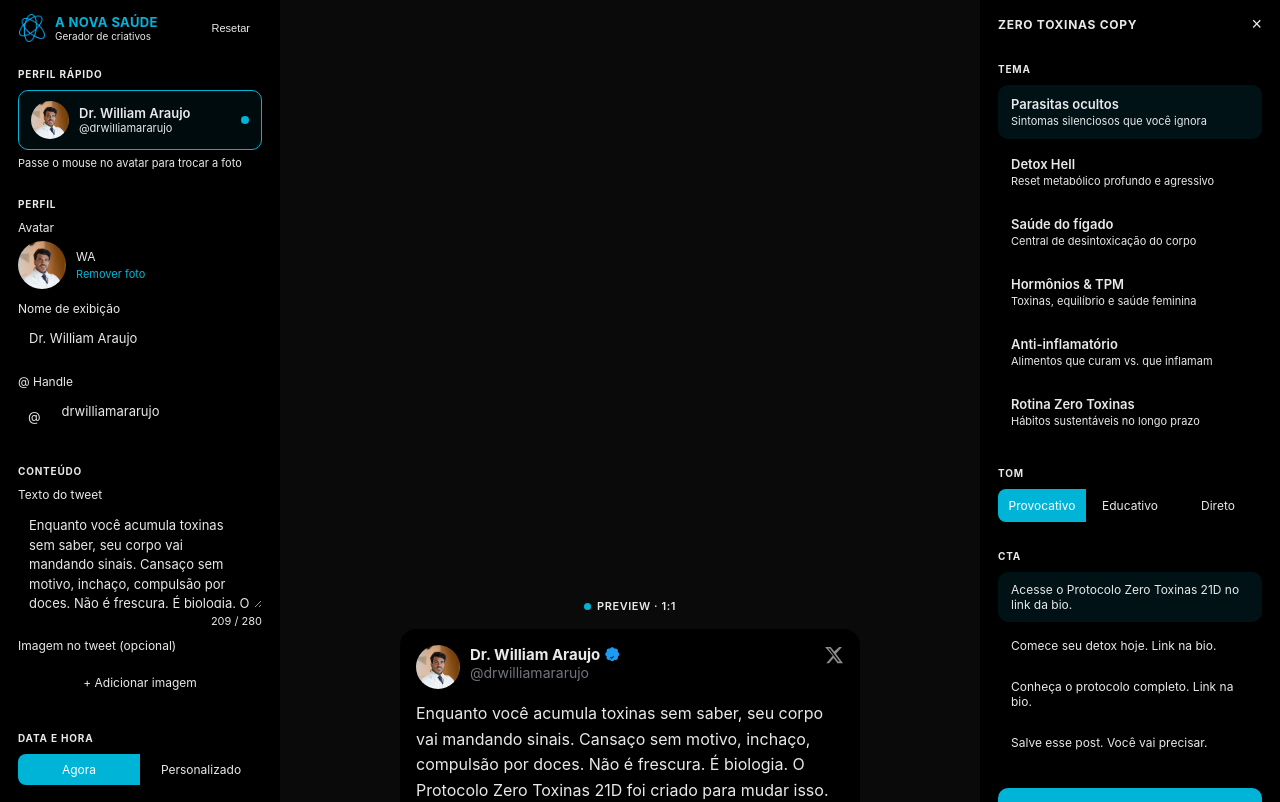
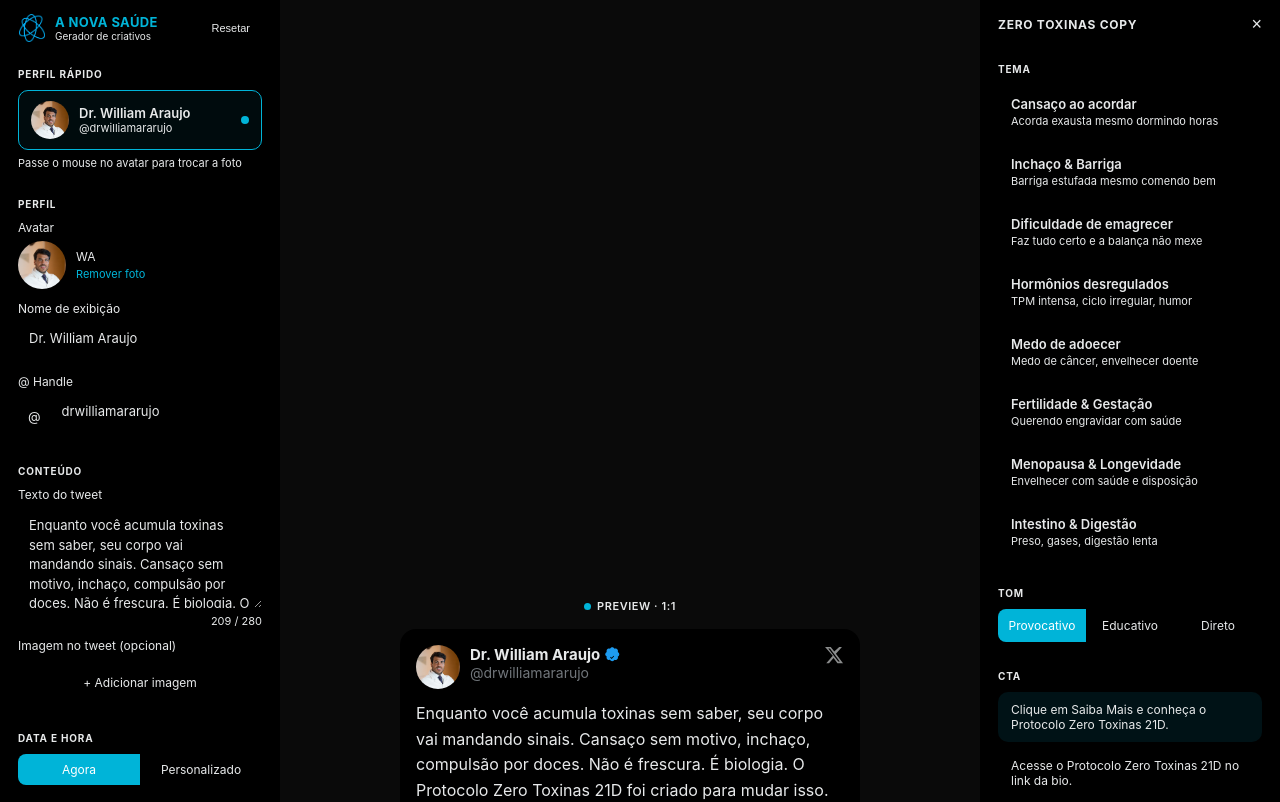
Before and after one commit to peduardoveloso-star/nova-saude-criativo, a Next.js app: page / in a window 1280 px wide. Shown: the top 802 px of the page. Built offline with nearby package versions, Linux system fonts and the light colour scheme.

Commit message:
Update Generator.tsx

```diff
--- a/src/components/Generator.tsx
+++ b/src/components/Generator.tsx
@@ -9,23 +9,27 @@ export type TweetTheme = 'dark' | 'dim' | 'light';
 export type Platform   = 'x' | 'twitter';
 export type Format     = '1:1' | '4:5' | '9:16';
 export type Tone       = 'provocativo' | 'educativo' | 'direto';
-export type ThemeKey   = 'parasitas' | 'detox' | 'figado' | 'hormonios' | 'inflamacao' | 'rotina';
+export type ThemeKey   = 'cansaco' | 'inchaço' | 'emagrecer' | 'hormonios' | 'cancer' | 'gravidez' | 'menopausa' | 'intestino';
 
 // ── Copy themes ────────────────────────────────────────────────────────────────
 const THEMES: Record<ThemeKey, { name: string; desc: string; prompt: string }> = {
-  parasitas:  { name: 'Parasitas ocultos',   desc: 'Sintomas silenciosos que você ignora',      prompt: 'parasitas intestinais ocultos e seus sintomas silenciosos: cansaço crônico, inchaço abdominal, compulsão por doces, baixa imunidade, dificuldade de emagrecer' },
-  detox:      { name: 'Detox Hell',           desc: 'Reset metabólico profundo e agressivo',     prompt: 'o Detox Hell — reset metabólico agressivo que elimina toxinas, reduz inflamação e acelera o metabolismo em 21 dias' },
-  figado:     { name: 'Saúde do fígado',      desc: 'Central de desintoxicação do corpo',        prompt: 'a importância crítica do fígado como central de desintoxicação e sinais de sobrecarga hepática que impactam energia, pele e humor' },
-  hormonios:  { name: 'Hormônios & TPM',      desc: 'Toxinas, equilíbrio e saúde feminina',      prompt: 'a conexão direta entre acúmulo de toxinas, desequilíbrio hormonal, TPM intensa e menopausa precoce em mulheres' },
-  inflamacao: { name: 'Anti-inflamatório',    desc: 'Alimentos que curam vs. que inflamam',      prompt: 'alimentos anti-inflamatórios que curam o corpo vs. alimentos ultra-processados que inflamam e sabotam o metabolismo' },
-  rotina:     { name: 'Rotina Zero Toxinas',  desc: 'Hábitos sustentáveis no longo prazo',       prompt: 'como construir uma rotina sustentável Zero Toxinas com os 10 pilares diários de saúde sem viver em restrição' },
+  cansaco:    { name: 'Cansaço ao acordar',     desc: 'Acorda exausta mesmo dormindo horas',       prompt: 'cansaço extremo ao acordar — mulheres que dormem 8h e acordam exaustas, sem energia para trabalhar ou cuidar dos filhos, já testaram de tudo sem resultado. A causa real é o acúmulo de toxinas que sobrecarregam o fígado e impedem a recuperação celular durante o sono' },
+  inchaço:    { name: 'Inchaço & Barriga',      desc: 'Barriga estufada mesmo comendo bem',        prompt: 'inchaço abdominal crônico, barriga estufada, gases, retenção de líquido nas mãos e pés — mulheres que se alimentam bem mas continuam inchadas, pois a raiz do problema é inflamação intestinal e toxinas acumuladas, não a dieta' },
+  emagrecer:  { name: 'Dificuldade de emagrecer', desc: 'Faz tudo certo e a balança não mexe',    prompt: 'dificuldade crônica de emagrecer mesmo com dieta e exercício — mulheres que já tentaram tudo: nutricionistas, dietas, shakes, medicamentos, mas o peso não sai. O motivo real é que o corpo intoxicado bloqueia o metabolismo e a queima de gordura' },
+  hormonios:  { name: 'Hormônios desregulados', desc: 'TPM intensa, ciclo irregular, humor',       prompt: 'desregulação hormonal causada por acúmulo de toxinas — TPM intensa, ciclo irregular, humor instável, dores de cabeça hormonais, menopausa antecipada. As toxinas ambientais agem como disruptores endócrinos e sabotam o equilíbrio hormonal feminino' },
+  cancer:     { name: 'Medo de adoecer',        desc: 'Medo de câncer, envelhecer doente',         prompt: 'medo real de desenvolver doenças graves como câncer, Alzheimer e doenças autoimunes — mulheres com histórico familiar ou que sentem que o corpo está pedindo socorro. O acúmulo silencioso de toxinas ao longo dos anos é um dos principais fatores de risco ignorados pela medicina tradicional' },
+  gravidez:   { name: 'Fertilidade & Gestação', desc: 'Querendo engravidar com saúde',             prompt: 'mulheres que querem engravidar ou ter uma gestação saudável e descobriram que toxinas acumuladas no corpo comprometem a fertilidade, a qualidade dos óvulos e a saúde do bebê. A desintoxicação antes da gestação é fundamental e ignorada pela maioria dos médicos' },
+  menopausa:  { name: 'Menopausa & Longevidade', desc: 'Envelhecer com saúde e disposição',        prompt: 'mulheres na perimenopausa e menopausa que querem envelhecer com saúde, disposição e autonomia — sem depender de remédios, sem engordar, sem perder a energia. A desintoxicação nessa fase potencializa os hormônios remanescentes e melhora drasticamente a qualidade de vida' },
+  intestino:  { name: 'Intestino & Digestão',   desc: 'Preso, gases, digestão lenta',              prompt: 'intestino preso, gases crônicos, digestão lenta, permeabilidade intestinal — mulheres que já foram a médicos e nutricionistas sem solução. O intestino inflamado por toxinas é a raiz de mais de 70% dos sintomas que as mulheres relatam: cansaço, inchaço, queda de cabelo, enxaqueca e até depressão' },
 };
 
 const CTAS = [
+  'Clique em Saiba Mais e conheça o Protocolo Zero Toxinas 21D.',
   'Acesse o Protocolo Zero Toxinas 21D no link da bio.',
   'Comece seu detox hoje. Link na bio.',
+  'Salve esse post — você vai precisar.',
+  'Manda pra uma amiga que precisa ver isso.',
   'Conheça o protocolo completo. Link na bio.',
-  'Salve esse post. Você vai precisar.',
 ];
 
 const FORMAT_INFO: Record<Format, { px: string; label: string; width: number }> = {
```
